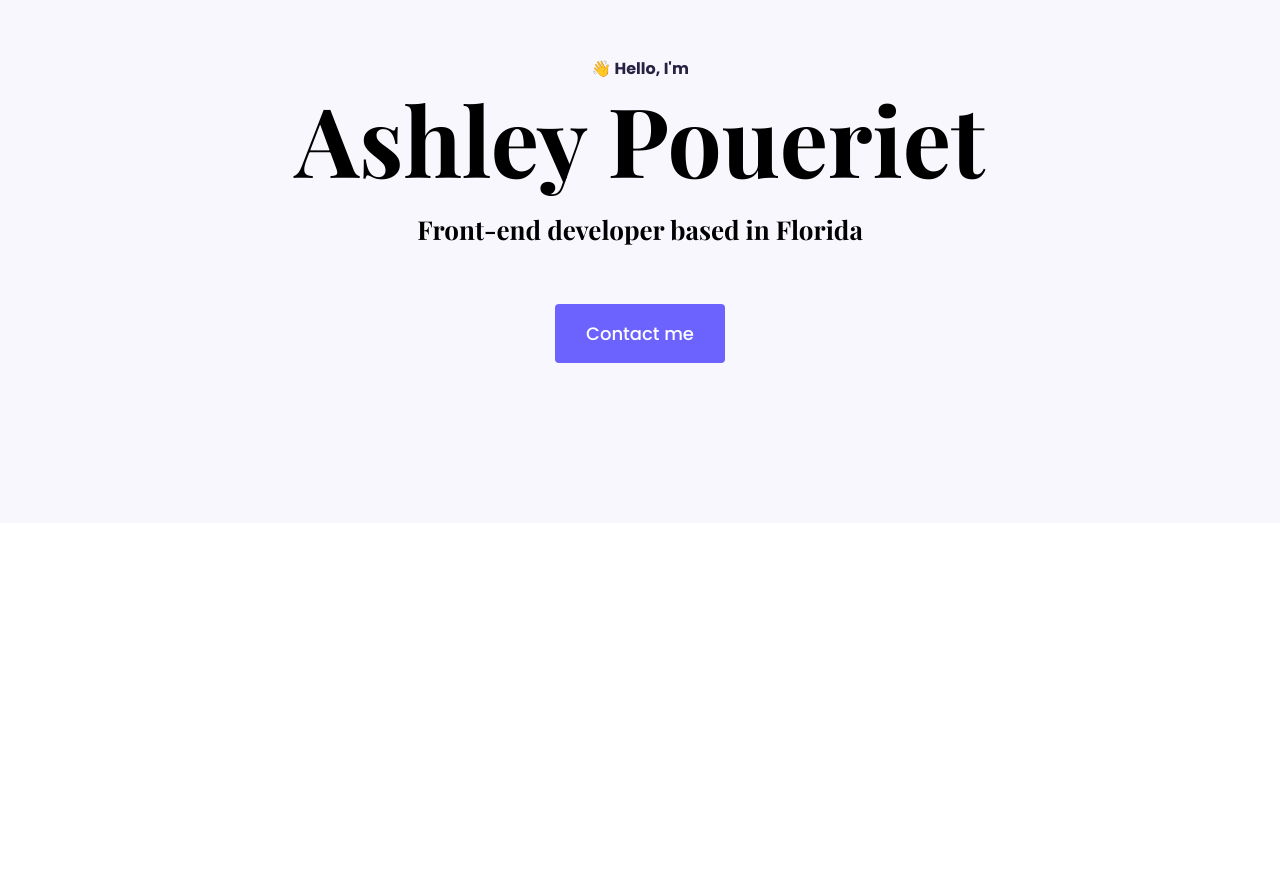
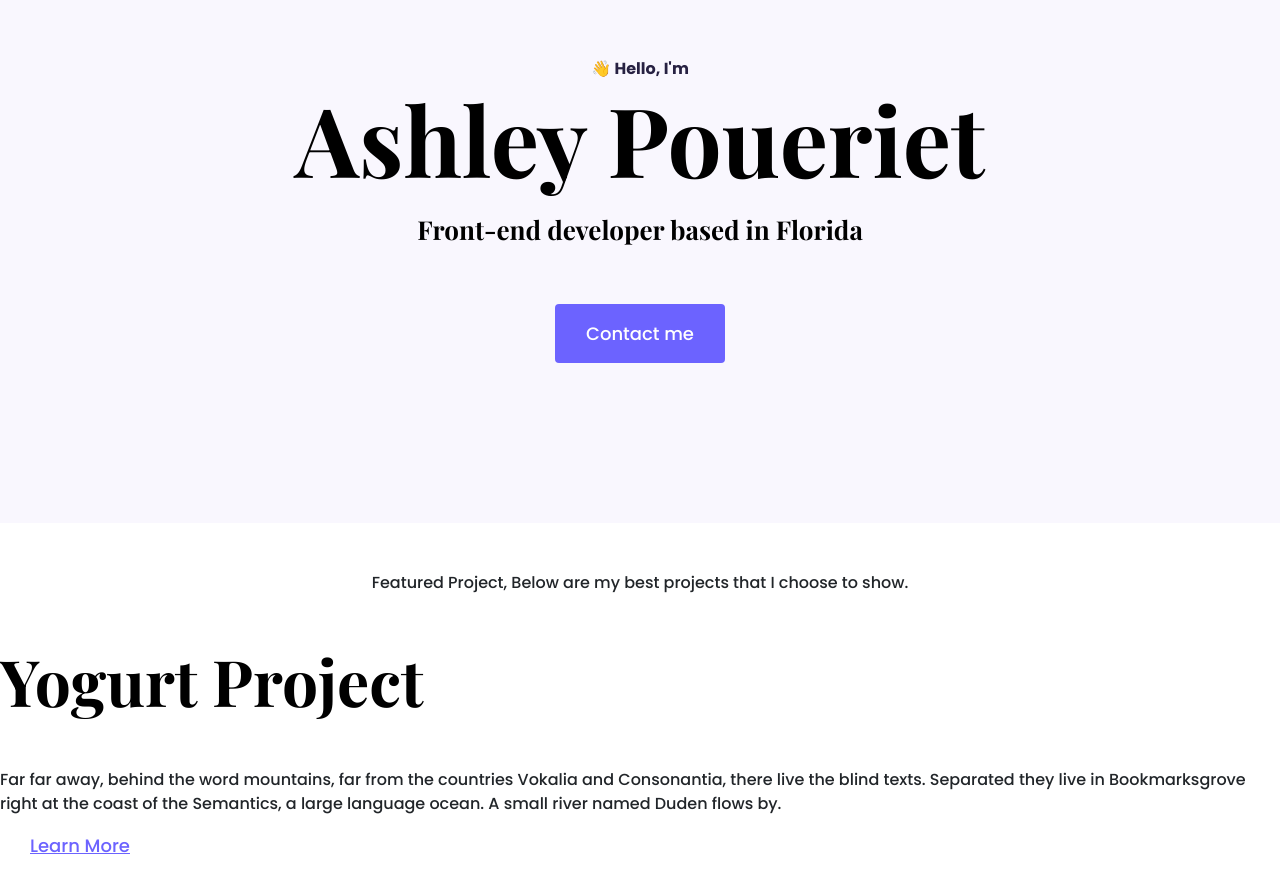
Before and after one commit to Pouerieta/my-portfolio-project, a plain HTML site: page portfolio.html in a window 1280 px wide. Shown: the part 103-976 px from the top of the page. Before the commit the page ends 800 px from the top, so only its background shows below. Drawn offline with nearby package versions, Linux system fonts and the light colour scheme.

Commit message:
Added my paragragh

```diff
--- a/portfolio.html
+++ b/portfolio.html
@@ -37,5 +37,16 @@
         <a href="#" class="btn btn-branding">Contact me</a>
       </div>
     </div>
+    <p class="text-center m-5">
+      Featured Project, Below are my best projects that I choose to show.
+    </p>
+    <h2 class="mb-5">Yogurt Project</h2>
+    <p>
+      Far far away, behind the word mountains, far from the countries Vokalia
+      and Consonantia, there live the blind texts. Separated they live in
+      Bookmarksgrove right at the coast of the Semantics, a large language
+      ocean. A small river named Duden flows by.
+    </p>
+    <a href="" class="btn-branding-outline">Learn More</a>
   </body>
 </html>
--- a/styles/portfolio.css
+++ b/styles/portfolio.css
@@ -19,8 +19,12 @@ h6 {
 h1 {
   font-size: 96px;
 }
+h2 {
+  font-size: 64px;
+}
 p {
   font-weight: normal;
+  font-size: 16px;
 }
 .hero {
   background: #f9f7fe;
@@ -48,3 +52,12 @@ p {
   line-height: 27px;
   padding: 15px 30px;
 }
+
+.btn-branding-outline {
+  color: var(--branding-color);
+  border-radius: 1px solid var(--branding-color);
+  border-radius: 4px;
+  font-size: 18px;
+  line-height: 27px;
+  padding: 15px 30px;
+}
```
